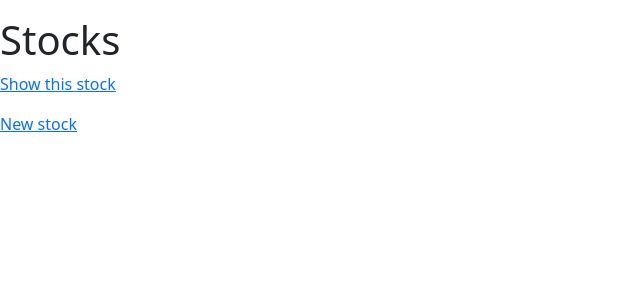
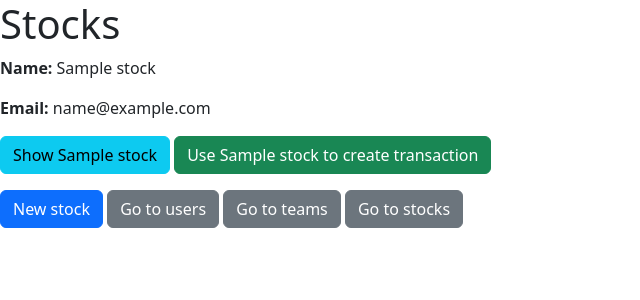
Before and after one commit to yosefbennywidyo/iwts, a Rails app: page /stocks in a window 1280 px wide. Shown: the top 300 px of the page, without its empty margins (0-640 px from the left). Run offline with Rails 7, Linux system fonts and the light colour scheme; tables that the repository leaves empty hold one stand-in row (values such as "Sample post").

Commit message:
Update stocks view

```diff
--- a/app/views/stocks/_stock.html.erb
+++ b/app/views/stocks/_stock.html.erb
@@ -1,2 +1,12 @@
 <div id="<%= dom_id stock %>">
+  <p>
+    <strong>Name:</strong>
+    <%= stock.name %>
+  </p>
+
+  <p>
+    <strong>Email:</strong>
+    <%= stock.email %>
+  </p>
+
 </div>
--- a/app/views/stocks/index.html.erb
+++ b/app/views/stocks/index.html.erb
@@ -1,14 +1,15 @@
-<p style="color: green"><%= notice %></p>
-
+<div class="col">
   <h1>Stocks</h1>
 
   <div id="stocks">
     <% @stocks.each do |stock| %>
       <%= render stock %>
       <p>
-      <%= link_to "Show this stock", stock %>
+        <%= link_to "Show #{stock.name}", stock_path(stock.code), class: "btn btn-info" %>
+        <%= link_to "Use #{stock.name} to create transaction", stock_transaction_histories_path(stock.code), class: "btn btn-success" %>
       </p>
     <% end %>
   </div>
-
-<%= link_to "New stock", new_stock_path %>
+  <%= link_to "New stock", new_stock_path, class: "btn btn-primary" %>
+  <%= render "transaction_histories/go_to_clients_button" %>
+</div>
--- a/app/views/stocks/new.html.erb
+++ b/app/views/stocks/new.html.erb
@@ -5,5 +5,5 @@
 <br>
 
 <div>
-  <%= link_to "Back to stocks", stocks_path %>
+  <%= link_to "Back to stocks", stocks_path, class: "btn btn-secondary" %>
 </div>
```
Also changed, not shown: app/views/stocks/_form.html.erb (+16 -4 lines), app/views/stocks/edit.html.erb (+8 -6 lines), app/views/stocks/show.html.erb (+8 -8 lines), app/views/stocks/_stock.json.jbuilder. Lines whose indentation alone changed are shown as unchanged.
